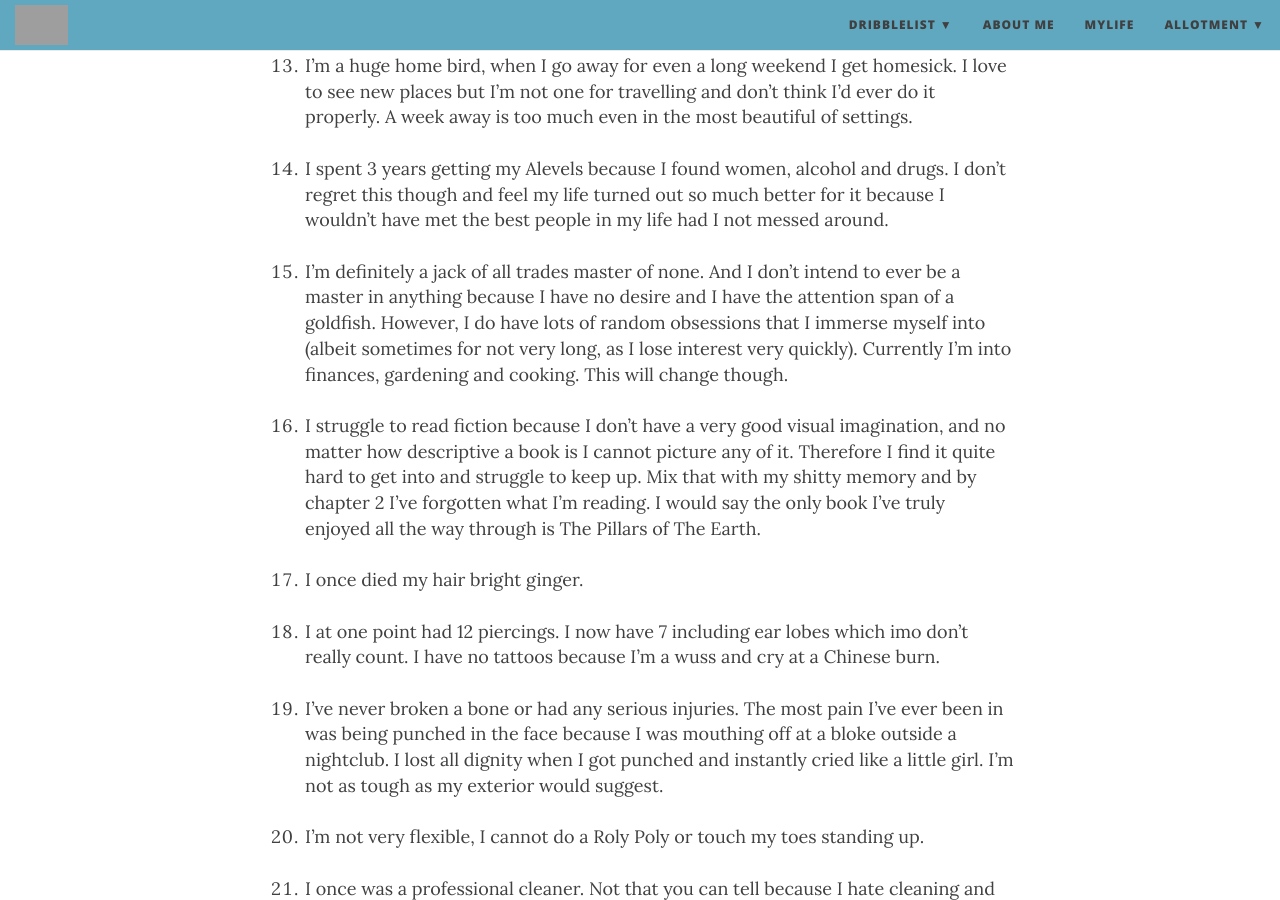
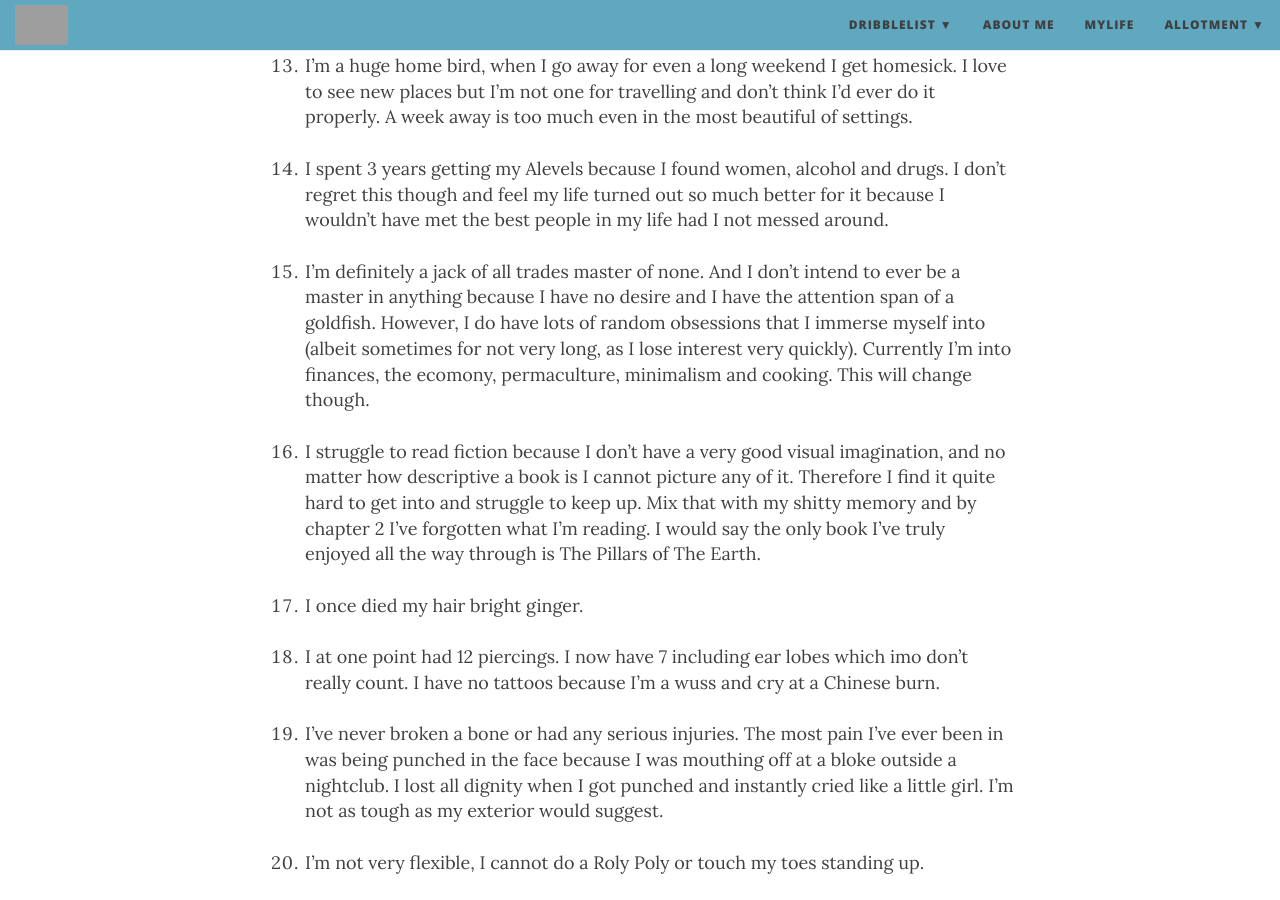
Before and after one commit to ellis-ward/ellis-ward.github.io, a Jekyll site: the page built from aboutme.md, in a window 1280 px wide and 900 px high, scrolled down 2365 px. Built offline with Jekyll 4.4.1, drawn with Linux system fonts in a browser that asks for light colours; nearby versions of some CDN libraries; grey boxes are pictures that could not be loaded.

Commit message:
Update aboutme.md

```diff
--- a/aboutme.md
+++ b/aboutme.md
@@ -25,7 +25,7 @@ subtitle:  So during our Rona quiz I said a few things about me that my friends
 12. I have a really addictive personality and find it really hard to overcome. Whether it’s biting my nails, smoking or coffee. <br><br>
 13. I’m a huge home bird, when I go away for even a long weekend I get homesick. I love to see new places but I’m not one for travelling and don’t think I’d ever do it properly. A week away is too much even in the most beautiful of settings. <br><br>
 14. I spent 3 years getting my Alevels because I found women, alcohol and drugs. I don’t regret this though and feel my life turned out so much better for it because I wouldn’t have met the best people in my life had I not messed around. <br><br>
-15. I’m definitely a jack of all trades master of none. And I don’t intend to ever be a master in anything because I have no desire and I have the attention span of a goldfish. However, I do have lots of random obsessions that I immerse myself into (albeit sometimes for not very long, as I lose interest very quickly). Currently I’m into finances, gardening and cooking. This will change though. <br><br>
+15. I’m definitely a jack of all trades master of none. And I don’t intend to ever be a master in anything because I have no desire and I have the attention span of a goldfish. However, I do have lots of random obsessions that I immerse myself into (albeit sometimes for not very long, as I lose interest very quickly). Currently I’m into finances, the ecomony, permaculture, minimalism and cooking. This will change though. <br><br>
 16. I struggle to read fiction because I don’t have a very good visual imagination, and no matter how descriptive a book is I cannot picture any of it. Therefore I find it quite hard to get into and struggle to keep up. Mix that with my shitty memory and by chapter 2 I’ve forgotten what I’m reading. I would say the only book I’ve truly enjoyed all the way through is The Pillars of The Earth. <br><br>
 17. I once died my hair bright ginger. <br><br>
 18. I at one point had 12 piercings. I now have 7 including ear lobes which imo don’t really count. I have no tattoos because I’m a wuss and cry at a Chinese burn. <br><br>
```
